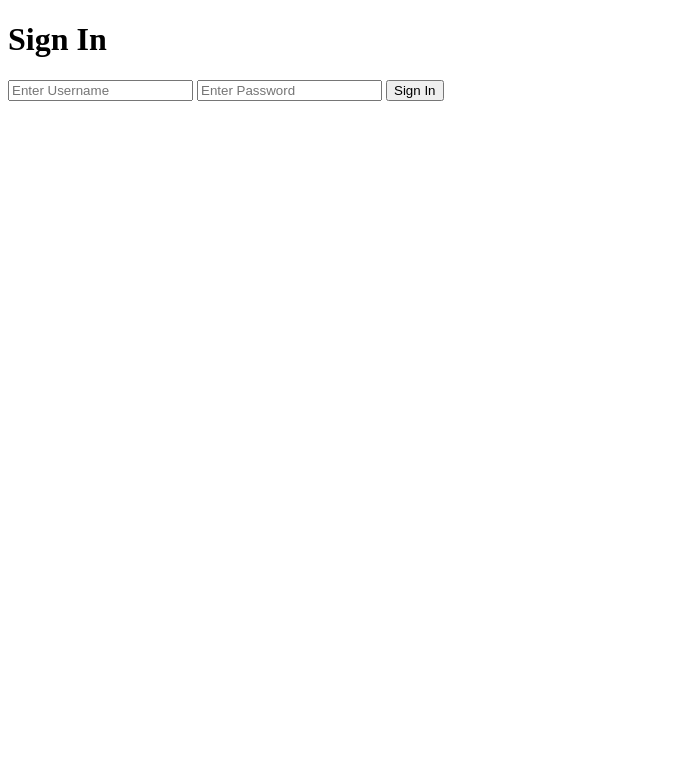
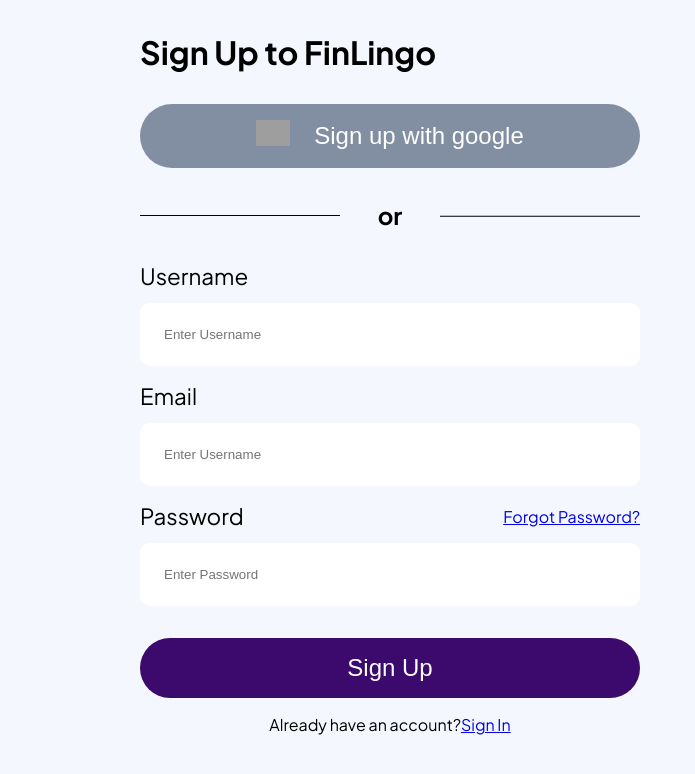
Before and after one commit to Mushroomjump/IwazolabWebpage, a Python web app: template templates/signin.html in a window 1280 px wide. Shown: the top 774 px of the page, without its empty margins (0-695 px from the left). Run offline with Jinja, Linux system fonts and the light colour scheme; the template is opened without the code that fills it, so the values that code supplies are empty; grey boxes are pictures that could not be loaded.

Commit message:
Update signin.html

```diff
--- a/templates/signin.html
+++ b/templates/signin.html
@@ -1,16 +1,56 @@
 <!DOCTYPE html>
 <html lang="en">
-<head>
-    <meta charset="UTF-8">
-    <title>Sign In</title>
-</head>
-<body>
-    <h1>Sign In</h1>
-    <form id="signinForm" action="/signin" method="post">
-        <input type="text" name="username" required placeholder="Enter Username">
-        <input type="password" name="password" required placeholder="Enter Password">
-        <button type="submit">Sign In</button>
-    </form>
-    <script src="#"></script>
+    <head>
+        <meta charset="UTF-8">
+        <meta name="viewport" content="width=device-width, initial-scale=1.0">
+
+        <!-- fonts -->
+        <link rel="preconnect" href="https://fonts.googleapis.com">
+        <link rel="preconnect" href="https://fonts.gstatic.com" crossorigin>
+        <link href="https://fonts.googleapis.com/css2?family=Plus+Jakarta+Sans:ital,wght@0,200..800;1,200..800&display=swap" rel="stylesheet">
+
+
+        <title>Iwazolab Chatbot</title>
+        <link rel="stylesheet" href="./css/styles.css">
+        <link rel="stylesheet" href="./css/login.css">
+        <script src="https://code.jquery.com/jquery-3.6.0.min.js"></script>
+        <!-- <script src="./js/script.js" defer></script> -->
+    </head>
+<body class="content-grid">
+    <div class="main-sign">
+        <div class="signup-container flow">
+            <h1 id="sign-title">Sign Up to FinLingo</h1>
+            <button class="sign-google sign-button flex">
+                <span class="google-logo"><img src="./images/google1.png" alt="google logo" width="34px"> </span>
+                <span id="sign-google-title">Sign up with google</span>
+            </button>
+            <div class="sign-option"><h2 class="">or</h2></div>
+            <div class="form-input-container">
+                <form id="signinForm" class="flow" action="/signin" method="post">
+                    <div class="username-el form-fields flow" data-visible="true">
+                        <label for="username" class="field">username</label>
+                        <input type="text" class="field" name="username " required placeholder="Enter Username" >
+                    </div>
+                    <div class="form-fields flow">
+                        <label for="email" class="field">Email</label>
+                        <input type="text" class="field" name="email" required placeholder="Enter Username" >
+                    </div>
+                    <div class="form-fields flow">
+                        <div class="password-field flex">
+                            <label for="password" class="field">password</label>
+                            <span class="forgot-password" data-visible="true"><a href="#">Forgot Password?</a></span>
+                        </div>
+                        <input type="password" name="password" required placeholder="Enter Password">
+                    </div>
+                    <div class=""><button type="submit" id="submit-el" class="sign-button">Sign Up</button></div>
+                    <div class="form-fields footer-field flex">
+                        <span id="has-acount-el">Already have an account?</span>
+                        <span><a href="#" id="sign-toggle">Sign In</a></span>
+                    </div>
+
+                </form>
+            </div>
+        </div>
+    </div>
 </body>
 </html>
```
